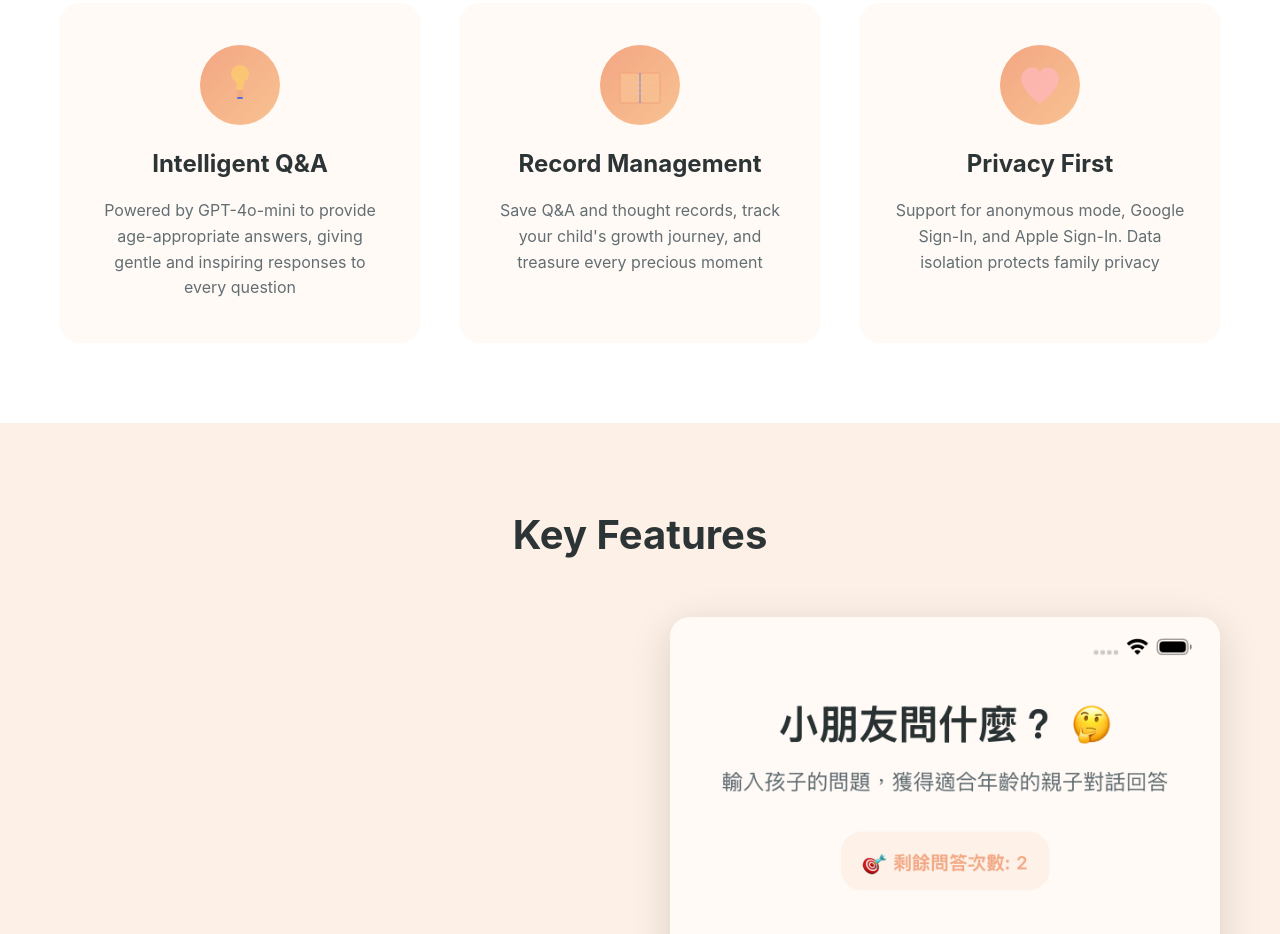
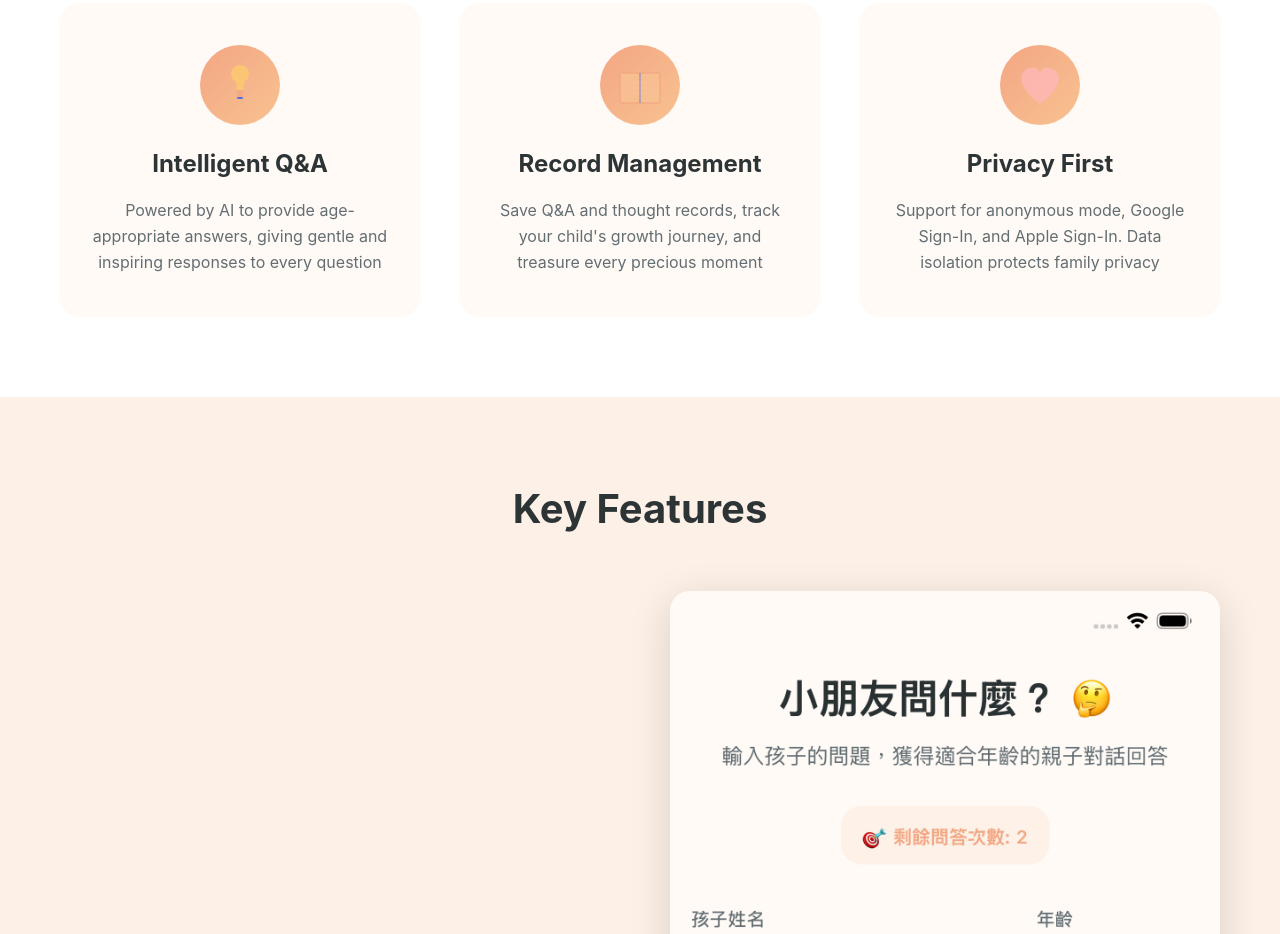
Before and after one commit to lutech-co-ltd/lutech-co-ltd.github.io, a plain HTML site: page kidora/official-website/index-en.html in a window 1280 px wide. Shown: the part 991-1925 px from the top of the page. Drawn offline with Linux system fonts and the light colour scheme.

Commit message:
Update index-en.html

```diff
--- a/kidora/official-website/index-en.html
+++ b/kidora/official-website/index-en.html
@@ -67,7 +67,7 @@
                         <img src="images/decorations/lightbulb.svg" alt="AI Intelligent Q&A">
                     </div>
                     <h3>Intelligent Q&A</h3>
-                    <p>Powered by GPT-4o-mini to provide age-appropriate answers, giving gentle and inspiring responses to every question</p>
+                    <p>Powered by AI to provide age-appropriate answers, giving gentle and inspiring responses to every question</p>
                 </div>
                 <div class="value-card">
                     <div class="value-icon">
```
